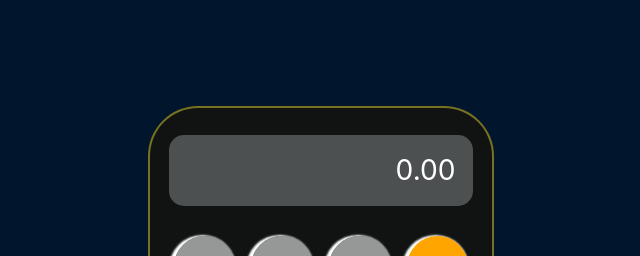
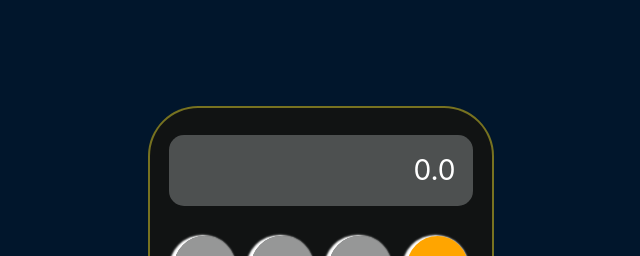
Before and after one commit to krishnashrestha47/react-prank-calculator, a React (Create React App) app: page / in a window 1280 px wide. Shown: the top 256 px of the page, without its empty margins (319-959 px from the left). Built offline with nearby package versions, Linux system fonts and the light colour scheme.

Commit message:
create state and pass value to display

```diff
--- a/src/App.js
+++ b/src/App.js
@@ -1,11 +1,18 @@
+import { useState } from "react";
 import "./App.css";
 import { ButtonArea } from "./components/ButtonArea";
 import { Display } from "./components/Display";
 
 function App() {
+  const [str, setStr] = useState();
+
+  const handleOnClick = (value) => {
+    setStr(str + value);
+  };
+
   return (
-    <div class="wrapper">
-      <Display />
+    <div className="wrapper">
+      <Display str={str} />
       {/*correct way is to give different div to input and all the buttons */}
       <ButtonArea />
     </div>
--- a/src/components/Button.js
+++ b/src/components/Button.js
@@ -1,5 +1,13 @@
 import React from "react";
 
 export const Button = ({ clsName, label }) => {
-  return <div class={clsName}>{label}</div>;
+  const handleOnClick = (value) => {
+    console.log(value);
+  };
+
+  return (
+    <div className={clsName} onClick={() => handleOnClick(label)}>
+      {label}
+    </div>
+  );
 };
--- a/src/components/ButtonArea.js
+++ b/src/components/ButtonArea.js
@@ -84,7 +84,8 @@ export const ButtonArea = () => {
   return (
     <>
       {buttons.map((item, i) => {
-        return <Button clsName={item.clsName} label={item.label} />;
+        // return <Button key={i} clsName={item.clsName} label={item.label} />;
+        return <Button key={i} {...item} />;
       })}
     </>
   );
--- a/src/components/Display.js
+++ b/src/components/Display.js
@@ -1,5 +1,5 @@
 import React from "react";
 
-export const Display = () => {
-  return <div class="display">0.00</div>;
+export const Display = ({ str }) => {
+  return <div className="display">{str || "0.0"}</div>;
 };
```
